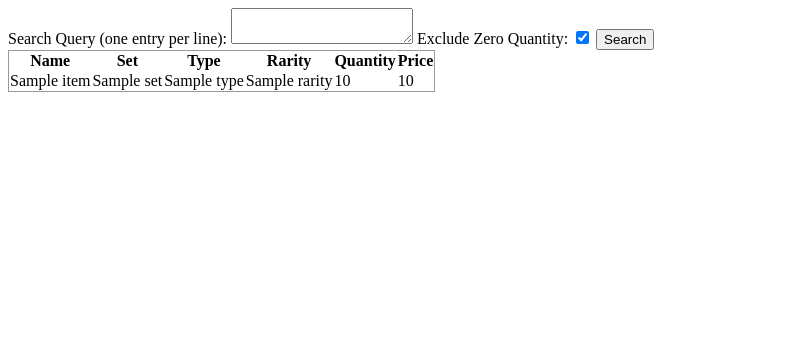
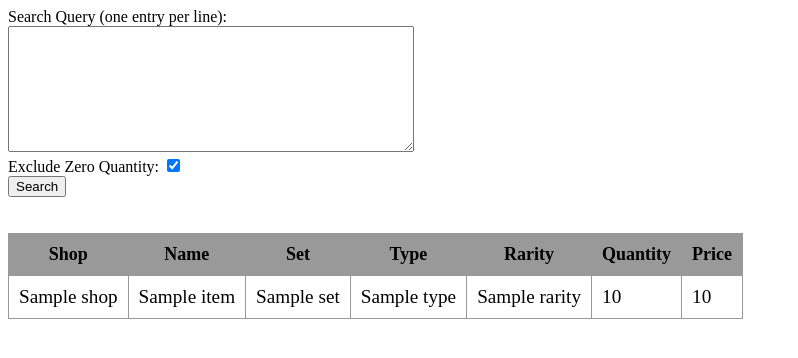
Before and after one commit to chinchilak/pwset, a Flask app: template templates/table.html in a window 1280 px wide. Shown: the top 358 px of the page, without its empty margins (0-798 px from the left). Run offline with Flask 3, Linux system fonts and the light colour scheme; the template is opened without the code that fills it: most values are stand-ins (such as "Sample title", 1, 10 or a date in 2020).

Commit message:
added BL, table format

```diff
--- a/app.py
+++ b/app.py
@@ -2,8 +2,75 @@ from playwright.sync_api import sync_playwright
 from flask import Flask, render_template, request
 
 W = "https://cernyrytir.cz/index.php3?akce=3"
+BL = "https://www.blacklotus.cz/magic-kusove-karty/"
 
-def cerny_rytir(url:str, search_query:str, exclude_zero:bool):
+
+def extract_numbers_from_string(input_list:list) -> None:
+    i = 1
+    current_number = ""
+    while i < len(input_list):
+        for char in input_list[i]:
+            if char.isdigit():
+                current_number += char
+        if len(current_number) > 0:
+            input_list[i] = current_number + " ks"
+        else:
+            input_list[i] = "0 ks"
+        current_number = ""
+        i += 4
+
+def insert_blank_if_not_present(input_list:list, check_string:str) -> None:
+    i = 3
+    while i < len(input_list):
+        if check_string not in input_list[i]:
+            input_list.insert(i, "")
+        else:
+            index = input_list[i].index(check_string)
+            input_list[i] = (input_list[i][index + len(check_string):]).strip()
+            input_list[i] = input_list[i].replace(".", "")
+
+        i += 4
+
+def black_lotus(url:str, search_query:str, exclude_zero:bool) -> list:
+    with sync_playwright() as p:
+        browser = p.chromium.launch()
+        page = browser.new_page()
+        page.goto(url)
+        page.type('input[name="string"]', search_query)
+        page.press('input[name="string"]', 'Enter')
+        page.wait_for_load_state('domcontentloaded')
+
+        target_class = 'search-results'
+        text_values = page.evaluate(f'''() => {{const divs = Array.from(document.querySelectorAll('.{target_class}'));return divs.map(div => div.innerText);}}''')
+
+        browser.close()
+
+        filtered_data = [item for item in text_values[0].split('\n') if 'DETAIL' not in item]
+        filtered_data = [item for item in filtered_data if item]
+        insert_blank_if_not_present(filtered_data, "z edice")
+        extract_numbers_from_string(filtered_data)
+
+        splitlist = [filtered_data[i:i + 4] for i in range(0, len(filtered_data), 4)]
+        data = []
+
+        for item in splitlist:
+            if exclude_zero and "0" in item[1]:
+                pass
+            else:
+                category_data = {
+                    "Shop": "Black lotus",
+                    "Name": item[0],
+                    "Set": item[3],
+                    "Type": "",
+                    "Rarity": "",
+                    "Quantity": item[1],
+                    "Price": item[2]}
+                data.append(category_data)
+
+        return data
+
+
+def cerny_rytir(url:str, search_query:str, exclude_zero:bool) -> list:
     with sync_playwright() as p:
         browser = p.chromium.launch()
         page = browser.new_page()
@@ -29,6 +96,7 @@ def cerny_rytir(url:str, search_query:str, exclude_zero:bool):
                     current_lines.append(line)
                     if len(current_lines) == 6:
                         category_data = {
+                            "Shop": "Černý rytíř",
                             "Name": current_lines[0],
                             "Set": current_lines[1],
                             "Type": current_lines[2],
@@ -57,8 +125,12 @@ def display_table():
         for entry in entries:
             entry = entry.strip()
             if entry:
-                entry_results = cerny_rytir(W, entry, exclude_zero)
-                results.extend(entry_results)
+                cernyrytir = cerny_rytir(W, entry, exclude_zero)
+                blacklotus = black_lotus(BL, entry, exclude_zero)
+
+                results.extend(cernyrytir)
+                results.extend(blacklotus)
+
 
         return render_template('table.html', data=results)
 
--- a/templates/table.html
+++ b/templates/table.html
@@ -4,19 +4,40 @@
     <meta charset="UTF-8">
     <meta name="viewport" content="width=device-width, initial-scale=1.0">
     <title>Results Table</title>
+    <style>
+        table {
+            border: 1px solid #999;
+            border-collapse: collapse;
+        }
+        th {
+            border: 1px solid #999;
+            padding: 10px;
+            text-align: center;
+            font-size: large;
+            background-color: #999;
+            color: black;
+        }
+        td {
+            border: 1px solid #999;
+            padding: 10px;
+            text-align: left;
+            font-size: larger;
+        }
+    </style>
 </head>
 <body>
     <form method="POST" action="/">
-        <label for="search_query">Search Query (one entry per line):</label>
-        <textarea name="search_query" id="search_query"></textarea>
+        <label for="search_query">Search Query (one entry per line):</label><br>
+        <textarea name="search_query" id="search_query" style="width: 400px; height: 120px;"></textarea><br>
         <label for="exclude_zero">Exclude Zero Quantity:</label>
-        <input type="checkbox" name="exclude_zero" id="exclude_zero" value="1" checked>
+        <input type="checkbox" name="exclude_zero" id="exclude_zero" value="1" checked><br>
         <button type="submit">Search</button>
     </form>
-
-    <table style="border: 1px solid #999; border-collapse: collapse; padding: 10px;">
+    <br><br>
+    <table>
         <thead>
             <tr>
+                <th>Shop</th>
                 <th>Name</th>
                 <th>Set</th>
                 <th>Type</th>
@@ -28,6 +49,7 @@
         <tbody>
             {% for item in data %}
                 <tr>
+                    <td>{{ item.Shop }}</td>
                     <td>{{ item.Name }}</td>
                     <td>{{ item.Set }}</td>
                     <td>{{ item.Type }}</td>
```
Also changed, not shown: templates/form.html (+4 -3 lines).
